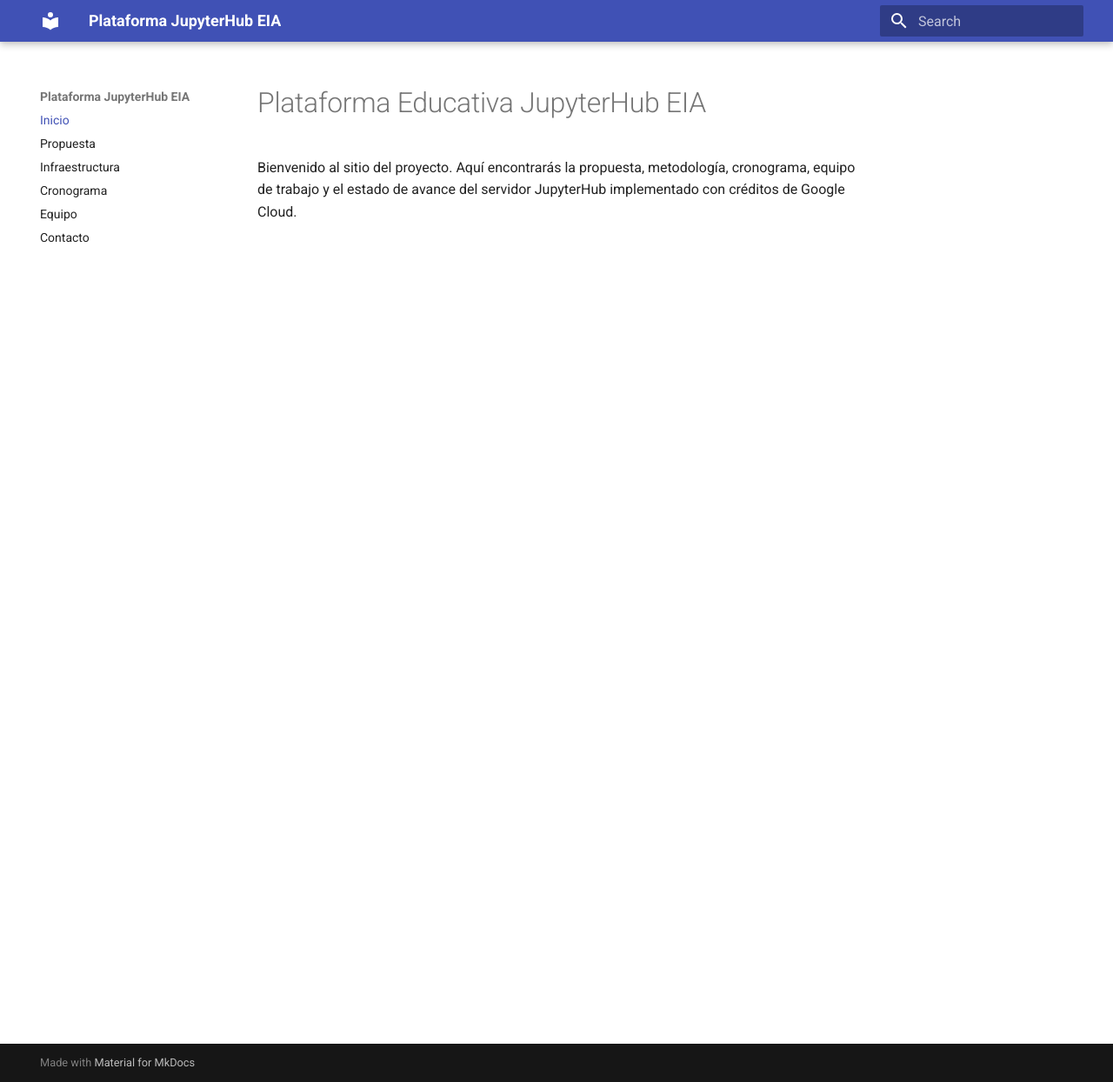
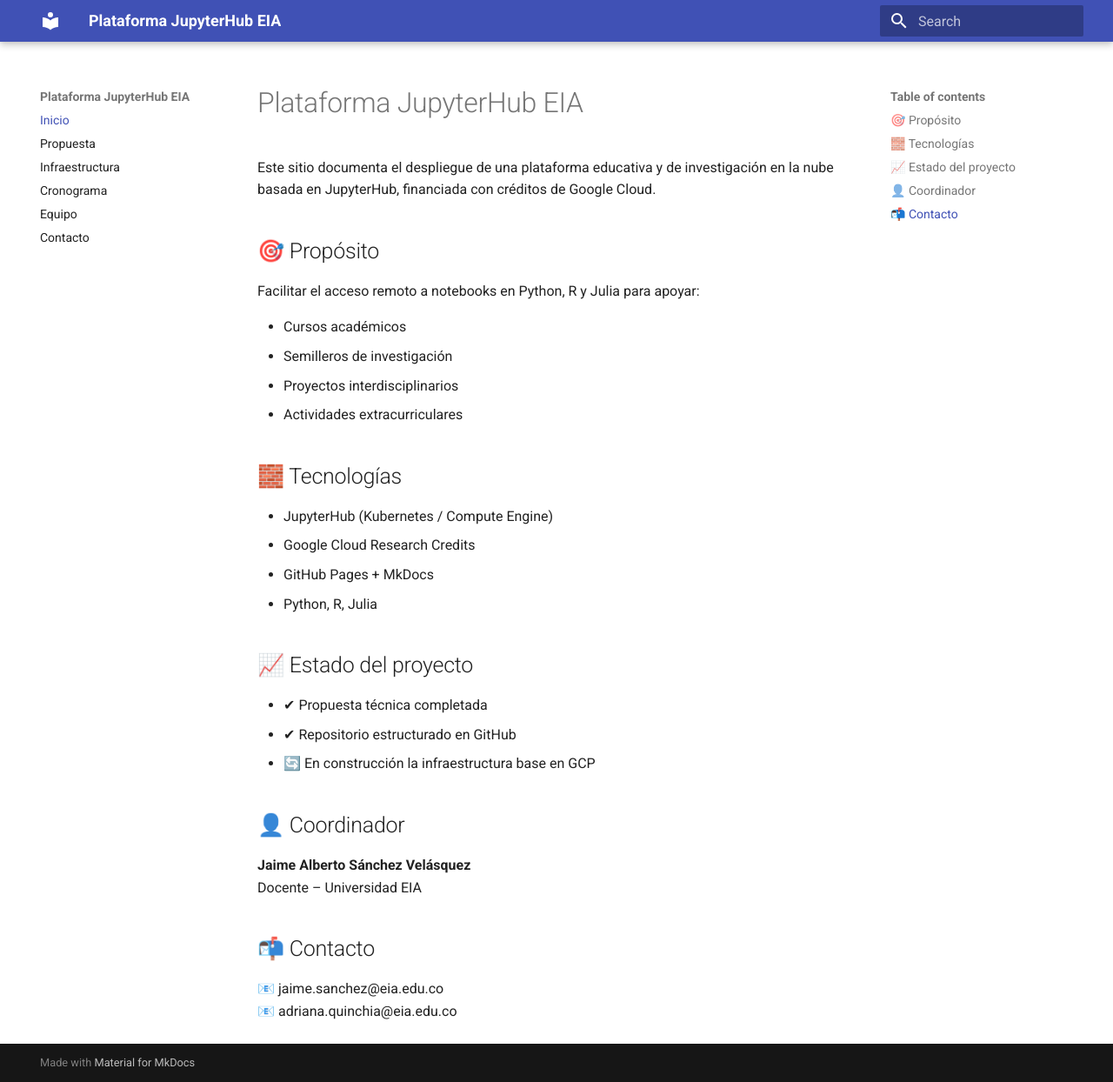
Before and after one commit to jasanchev/proyecto-jupyterhub-eia, an MkDocs documentation site: the page built from docs/index.md, in a window 1280 px wide and 1244 px high. Shown: the whole window at 87% size. Built offline with MkDocs 1.6.1 and Material for MkDocs 9.7.7, drawn with Linux system fonts in a browser that asks for light colours.

Commit message:
Update index.md
Actualiza index.md con portada completa del proyecto

```diff
--- a/docs/index.md
+++ b/docs/index.md
@@ -1,3 +1,33 @@
-# Plataforma Educativa JupyterHub EIA
+# Plataforma JupyterHub EIA
 
-Bienvenido al sitio del proyecto. Aquí encontrarás la propuesta, metodología, cronograma, equipo de trabajo y el estado de avance del servidor JupyterHub implementado con créditos de Google Cloud.
+Este sitio documenta el despliegue de una plataforma educativa y de investigación en la nube basada en JupyterHub, financiada con créditos de Google Cloud.
+
+## 🎯 Propósito
+
+Facilitar el acceso remoto a notebooks en Python, R y Julia para apoyar:
+
+- Cursos académicos
+- Semilleros de investigación
+- Proyectos interdisciplinarios
+- Actividades extracurriculares
+
+## 🧱 Tecnologías
+
+- JupyterHub (Kubernetes / Compute Engine)
+- Google Cloud Research Credits
+- GitHub Pages + MkDocs
+- Python, R, Julia
+
+## 📈 Estado del proyecto
+
+- ✔ Propuesta técnica completada
+- ✔ Repositorio estructurado en GitHub
+- 🔄 En construcción la infraestructura base en GCP
+
+## 👤 Coordinador
+**Jaime Alberto Sánchez Velásquez**
+Docente – Universidad EIA
+
+## 📬 Contacto
+📧 jaime.sanchez@eia.edu.co
+📧 adriana.quinchia@eia.edu.co
```
